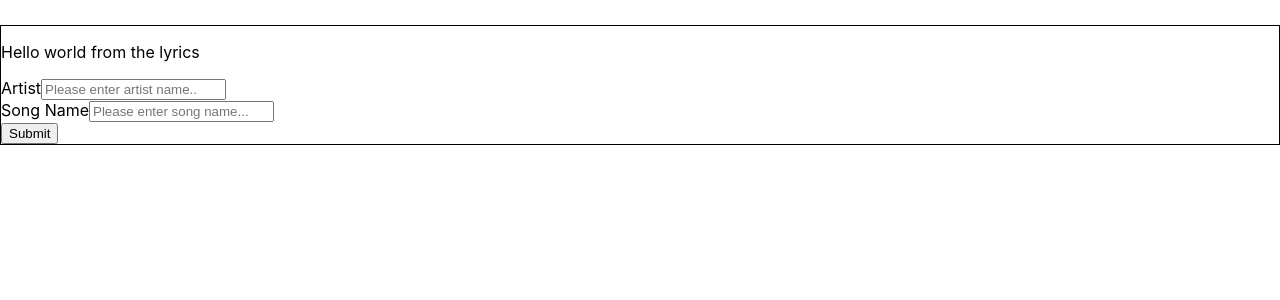
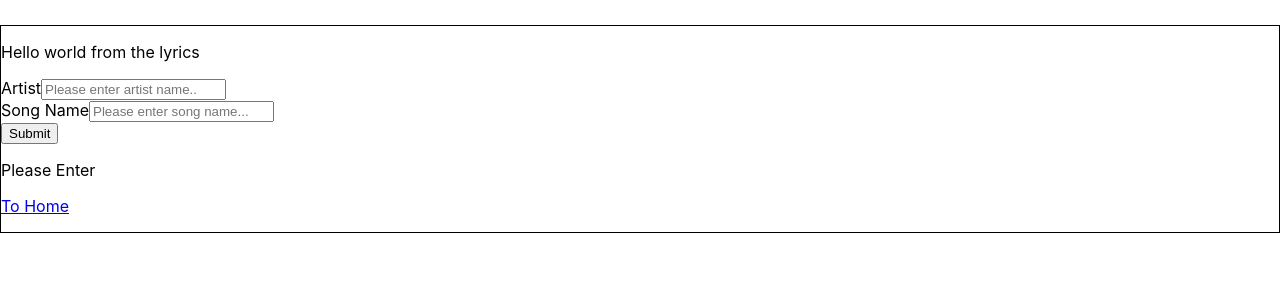
Before and after one commit to jeffzhkw/Dynamic-Web-Midterm, a React (Create React App) app: page /lyrics in a window 1280 px wide. Shown: the top 300 px of the page. Built offline with nearby package versions, Linux system fonts and the light colour scheme; no server answers.

Commit message:
lyrics bug fixing, minor add

```diff
--- a/src/components/Color.js
+++ b/src/components/Color.js
@@ -8,7 +8,11 @@ function Color({ r, g, b }) {
           backgroundColor: `rgba(${r}, ${g}, ${b}, 1)`,
           height: `200px`,
         }}
-      ></div>
+      >
+        R: {r}
+        G: {g}
+        B: {b}
+      </div>
     </div>
   );
 }
--- a/src/components/LyricsContent.js
+++ b/src/components/LyricsContent.js
@@ -1,8 +1,20 @@
 import React from "react";
 
-function LyricsContent({ content }) {
-  console.log("inside Content", content);
-  return <div style={{ whiteSpace: `pre-wrap` }}>{content}</div>;
+function LyricsContent({ found, content, artist, title }) {
+  if (found === 1) {
+    return (
+      <div>
+        <p>
+          Result for {artist} - {title}
+        </p>
+        <p style={{ whiteSpace: `pre-wrap` }}>{content}</p>
+      </div>
+    );
+  } else if (found === 2) {
+    return <p>Lyrics Not Found</p>;
+  } else {
+    return <p>Please Enter</p>;
+  }
 }
 
 export default LyricsContent;
--- a/src/containers/ColorPalette.js
+++ b/src/containers/ColorPalette.js
@@ -35,6 +35,9 @@ function ColorPalette() {
       {colorList.map((aColor, i) => {
         return <Color r={aColor[0]} g={aColor[1]} b={aColor[2]} />;
       })}
+      <p>
+        <a href="/">To Home</a>
+      </p>
     </div>
   );
 }
--- a/src/containers/Home.js
+++ b/src/containers/Home.js
@@ -1,4 +1,4 @@
-import { React, useState, useEffect, useMemo } from "react";
+import { React } from "react";
 
 function Home() {
   return (
--- a/src/containers/Lyrics.js
+++ b/src/containers/Lyrics.js
@@ -11,6 +11,7 @@ function Lyrics() {
   const [lyricsData, setLyricsData] = useState(); //can update in onClick
   const [artist, setArtist] = useState();
   const [title, setTitle] = useState();
+  const [searchResult, setSearchResult] = useState(0); //0: no entry, 1: success, 2: not found
   const lyricsURL = `https://private-anon-f16fbaef18-lyricsovh.apiary-proxy.com/v1/${artist}/${title}}`;
 
   let query = useQuery();
@@ -18,25 +19,29 @@ function Lyrics() {
   useEffect(() => {
     const artistInput = query.get("artist");
     const titleInput = query.get("songName");
-    console.log(artistInput, titleInput);
     if (artistInput) {
       setArtist(artistInput);
     }
     if (titleInput) {
       setTitle(titleInput);
     }
-  });
+  }, [query]);
+
   useEffect(() => {
+    if (artist && title) {
       axios
         .get(lyricsURL)
         .then((response) => {
           console.log(response);
           setLyricsData(response);
+          setSearchResult(1);
         })
         .catch((error) => {
           console.warn(error);
+          setSearchResult(2);
         });
-  }, [lyricsURL]);
+    }
+  }, [lyricsURL, artist, title]);
 
   const { lyricsContent = "" } = useMemo(() => {
     if (!lyricsData) return {};
@@ -67,8 +72,18 @@ function Lyrics() {
         </div>
         <button type="submit">Submit</button>
       </form>
-      {console.log(lyricsContent)}
-      <LyricsContent content={lyricsContent} />
+      <div>
+        <LyricsContent
+          found={searchResult}
+          artist={artist}
+          title={title}
+          content={lyricsContent}
+        />
+      </div>
+
+      <p>
+        <a href="/">To Home</a>
+      </p>
     </div>
   );
 }
```
Lines whose indentation alone changed are shown as unchanged.
